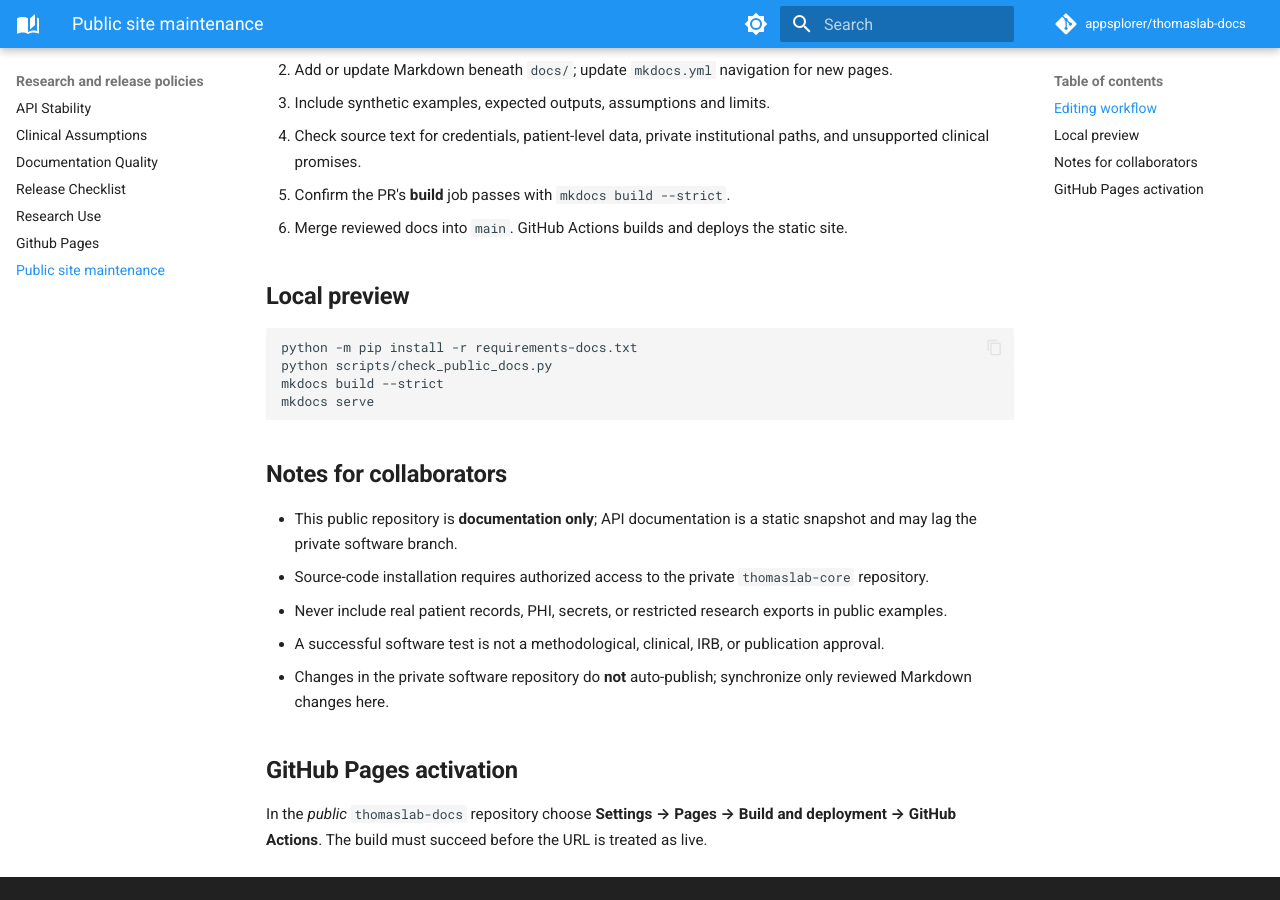
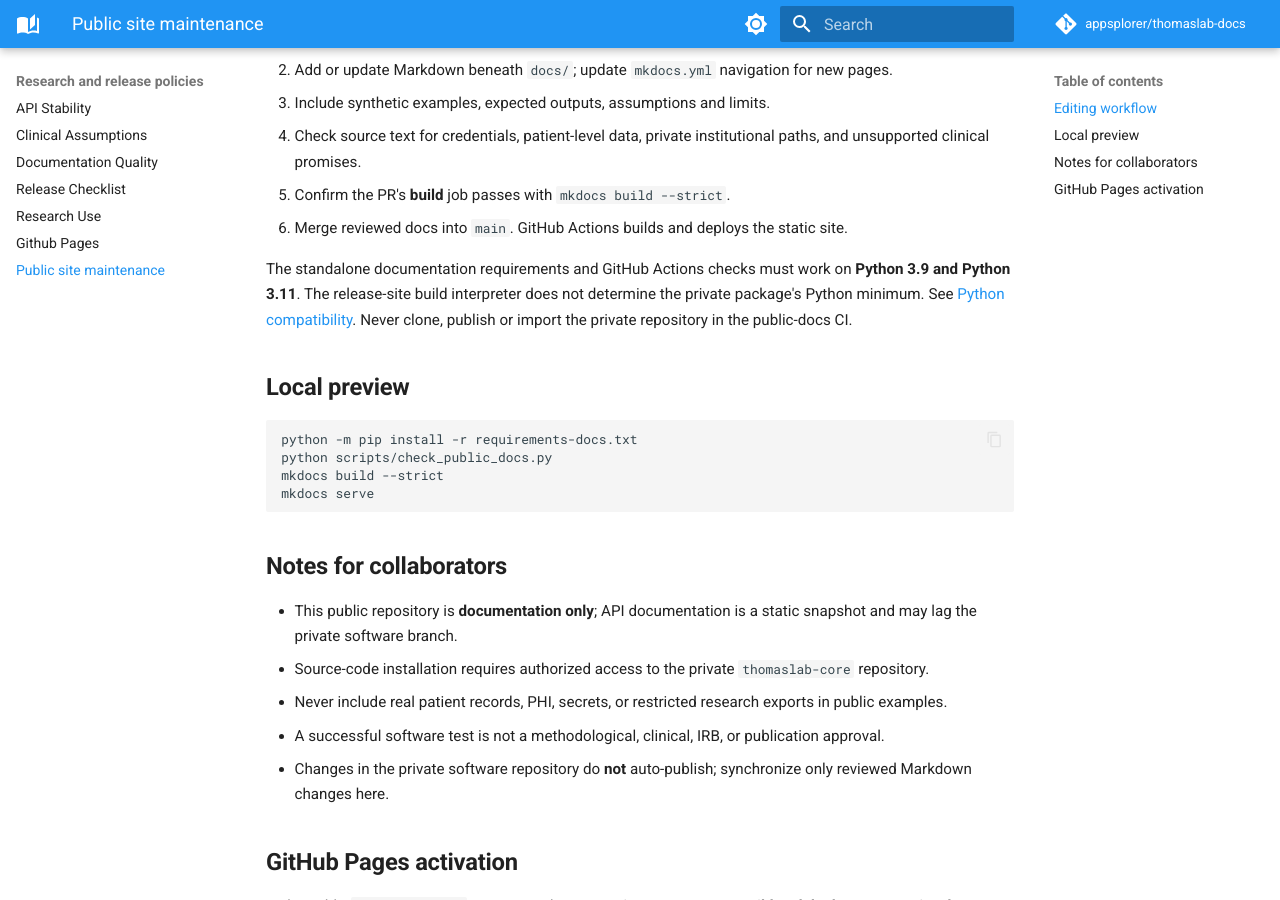
Before and after one commit to appsplorer/thomaslab-docs, an MkDocs documentation site: the page built from docs/publishing/public-site-maintenance.md, in a window 1280 px wide and 900 px high, scrolled down 336 px. Built offline with MkDocs 1.6.1 and Material for MkDocs 9.7.7, drawn with Linux system fonts in a browser that asks for light colours; comment, search, counter and statistics services are not loaded.

Commit message:
docs: distinguish multi-Python public site testing from private code scientific validation

```diff
--- a/docs/publishing/public-site-maintenance.md
+++ b/docs/publishing/public-site-maintenance.md
@@ -10,6 +10,8 @@ The public site is hosted at https://appsplorer.github.io/thomaslab-docs/ and bu
 4. Check source text for credentials, patient-level data, private institutional paths, and unsupported clinical promises.
 5. Confirm the PR's **build** job passes with `mkdocs build --strict`.
 6. Merge reviewed docs into `main`. GitHub Actions builds and deploys the static site.
+
+The standalone documentation requirements and GitHub Actions checks must work on **Python 3.9 and Python 3.11**. The release-site build interpreter does not determine the private package's Python minimum. See [Python compatibility](../getting-started/python-compatibility.md). Never clone, publish or import the private repository in the public-docs CI.
 
 ## Local preview
 
```
